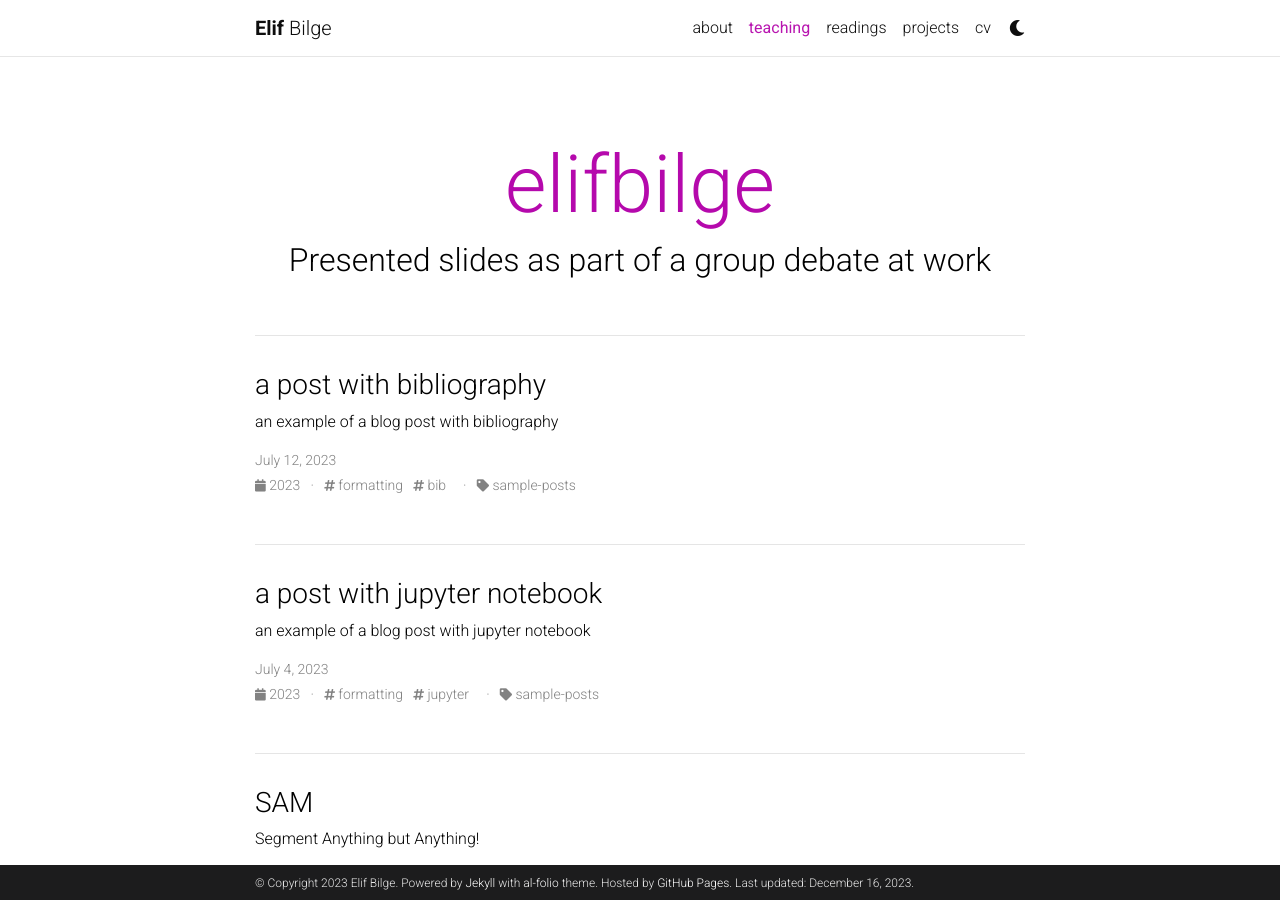
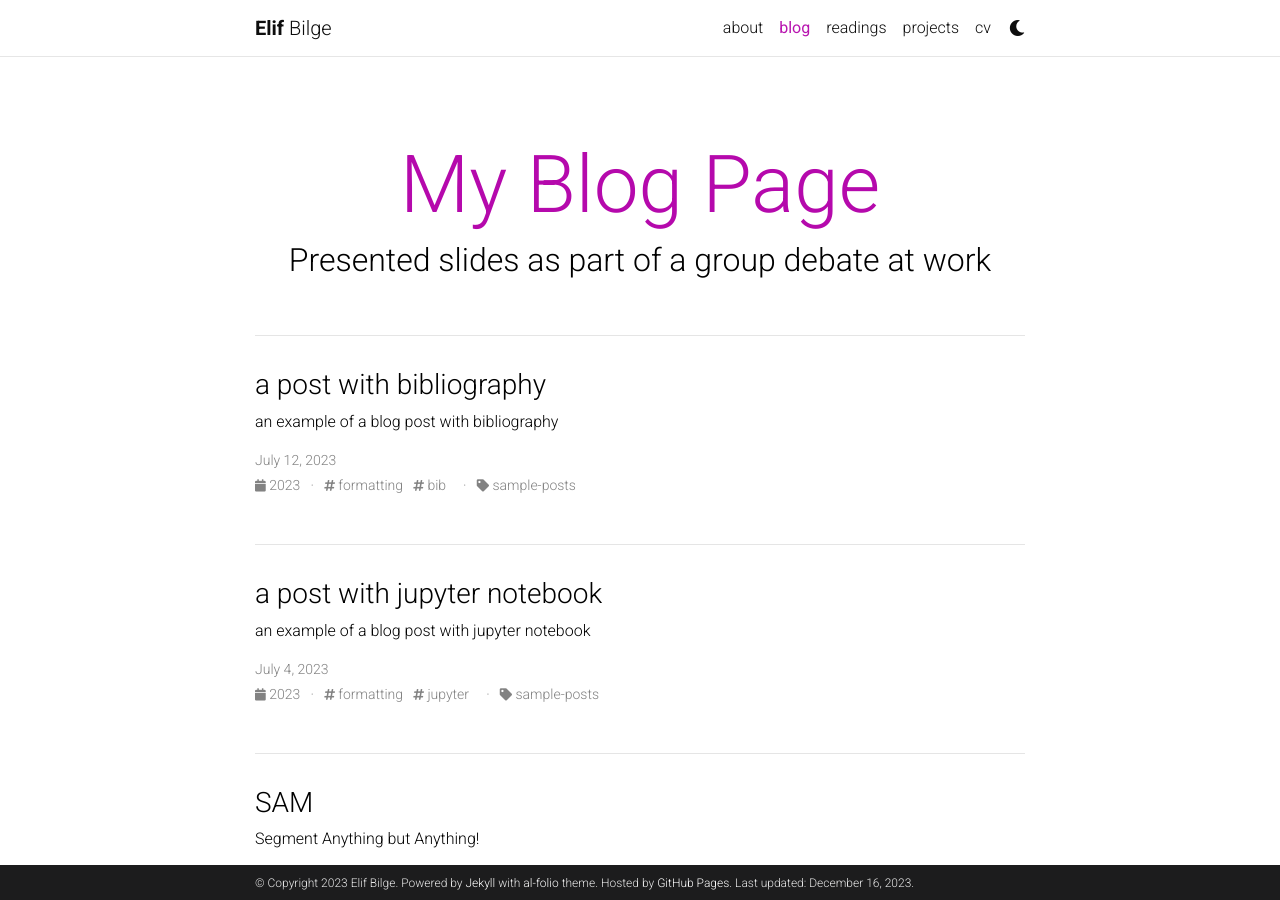
Before and after one commit to bilgeelif/bilgeelif.github.io, a Jekyll site: the page built from blog/index.html, in a window 1280 px wide and 900 px high. Built offline with Jekyll 4.4.1, drawn with Linux system fonts in a browser that asks for light colours; full-size pictures stand in for the smaller copies a plugin makes; the list of posts is cut into pages by our own code; comment, search, counter and statistics services are not loaded; a style sheet for code colours, icons or effects is not loaded.

Commit message:
blog updated

```diff
--- a/_config.yml
+++ b/_config.yml
@@ -119,8 +119,8 @@
 # Blog
 # -----------------------------------------------------------------------------
 
-blog_name: elifbilge # blog_name will be displayed in your blog page
-blog_nav_title: teaching # your blog must have a title for it to be displayed in the nav bar
+blog_name: My Blog Page # blog_name will be displayed in your blog page
+blog_nav_title: blog # your blog must have a title for it to be displayed in the nav bar
 blog_description: Presented slides as part of a group debate at work
 permalink: /blog/:year/:title/
 
@@ -167,7 +167,7 @@
   news:
     defaults:
       layout: post
-    output: true
+    output: false
     permalink: /news/:path/
   projects:
     output: true
```
